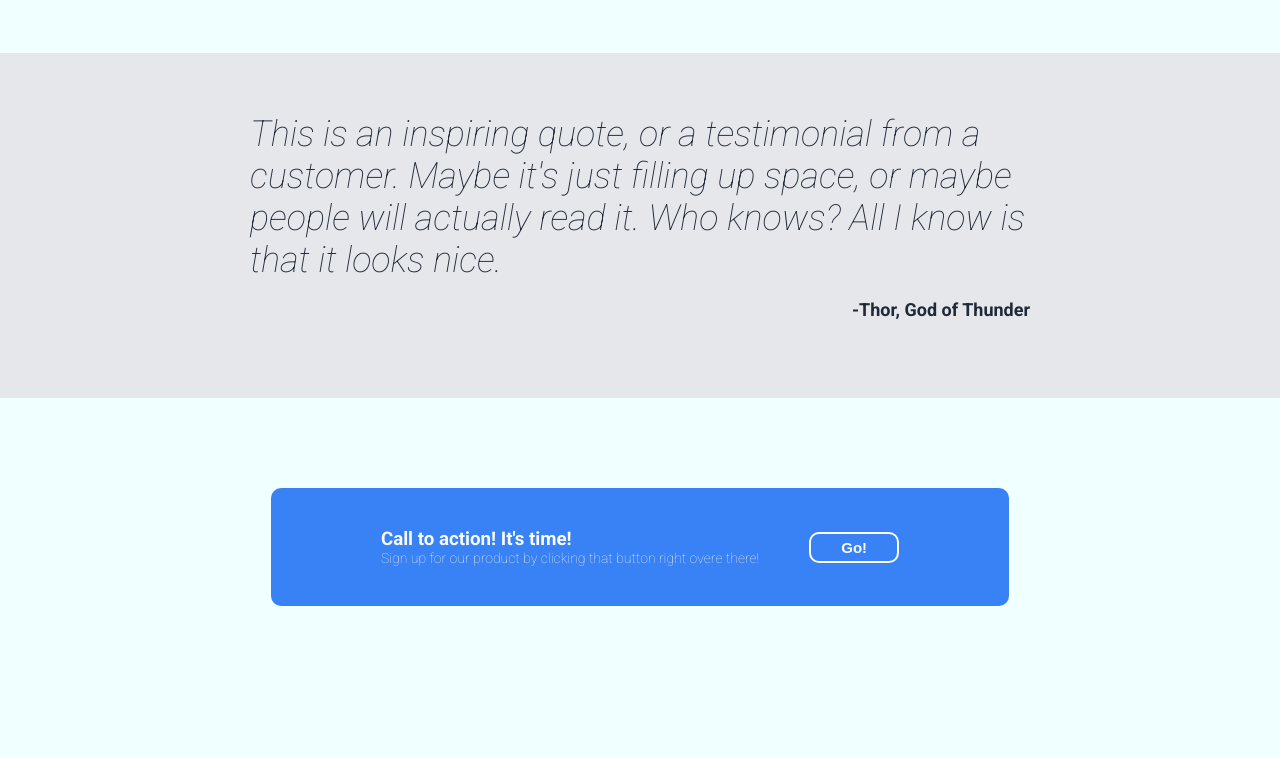
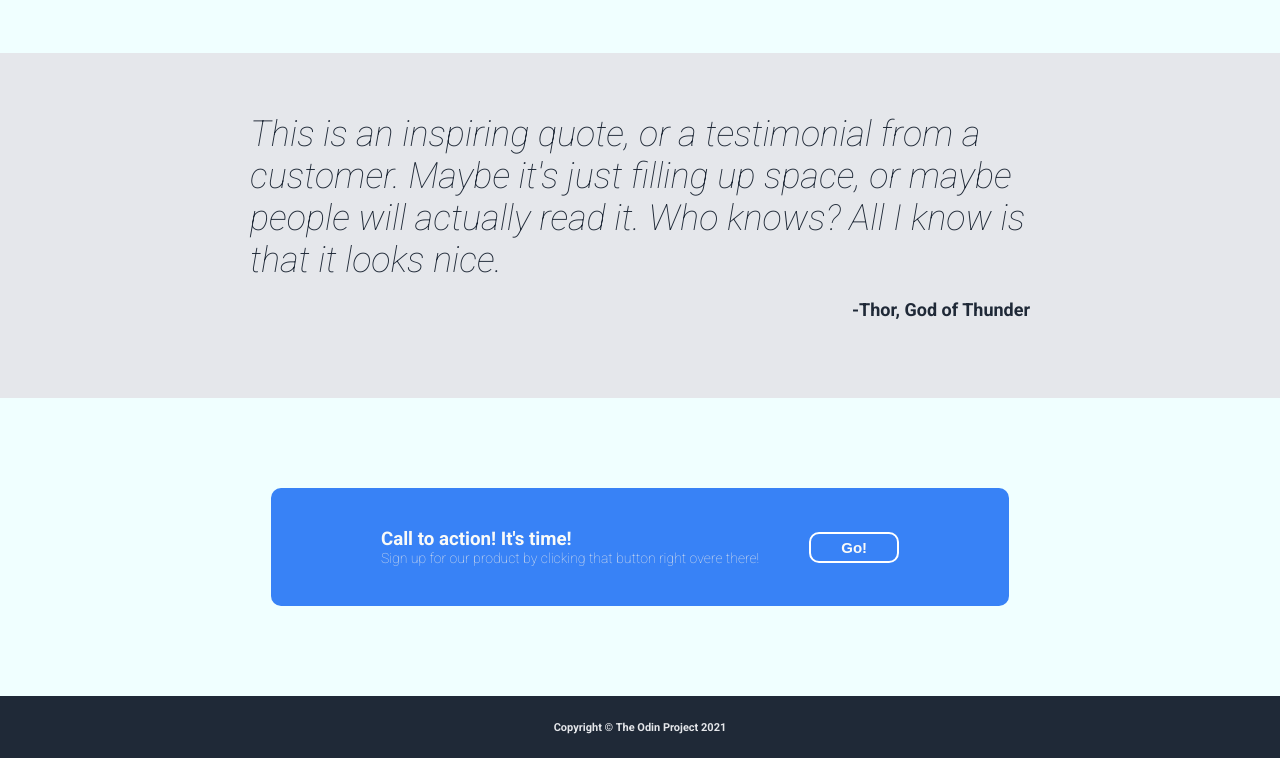
Before and after one commit to ritamad/landing-page, a plain HTML site: page index.html in a window 1280 px wide. Shown: the part 941-1699 px from the top of the page. Before the commit the page ends 1637 px from the top, so only its background shows below. Drawn offline with Linux system fonts and the light colour scheme; a web font is replaced by a local one.

Commit message:
feat: update HTML markup of the footer and adjust corresponding CSS

```diff
--- a/index.html
+++ b/index.html
@@ -70,6 +70,11 @@
         </div>
     </div>
 
+    <!--footer-->
+    <footer>
+        <h4>Copyright © The Odin Project 2021</h4>
+    </footer>
+
 
 
 </body>
--- a/style.css
+++ b/style.css
@@ -200,3 +200,14 @@ button:hover {
     background-color: #45a049; /* Darker green */
     transform: scale(1.05); /* Slightly enlarge the button */
 }
+
+/*footer*/
+
+footer {
+    background-color: #1F2937;
+    padding: 10px;
+    text-align: center;
+    font-size: 11px;
+    color:#E5E7EB;
+
+}
```
